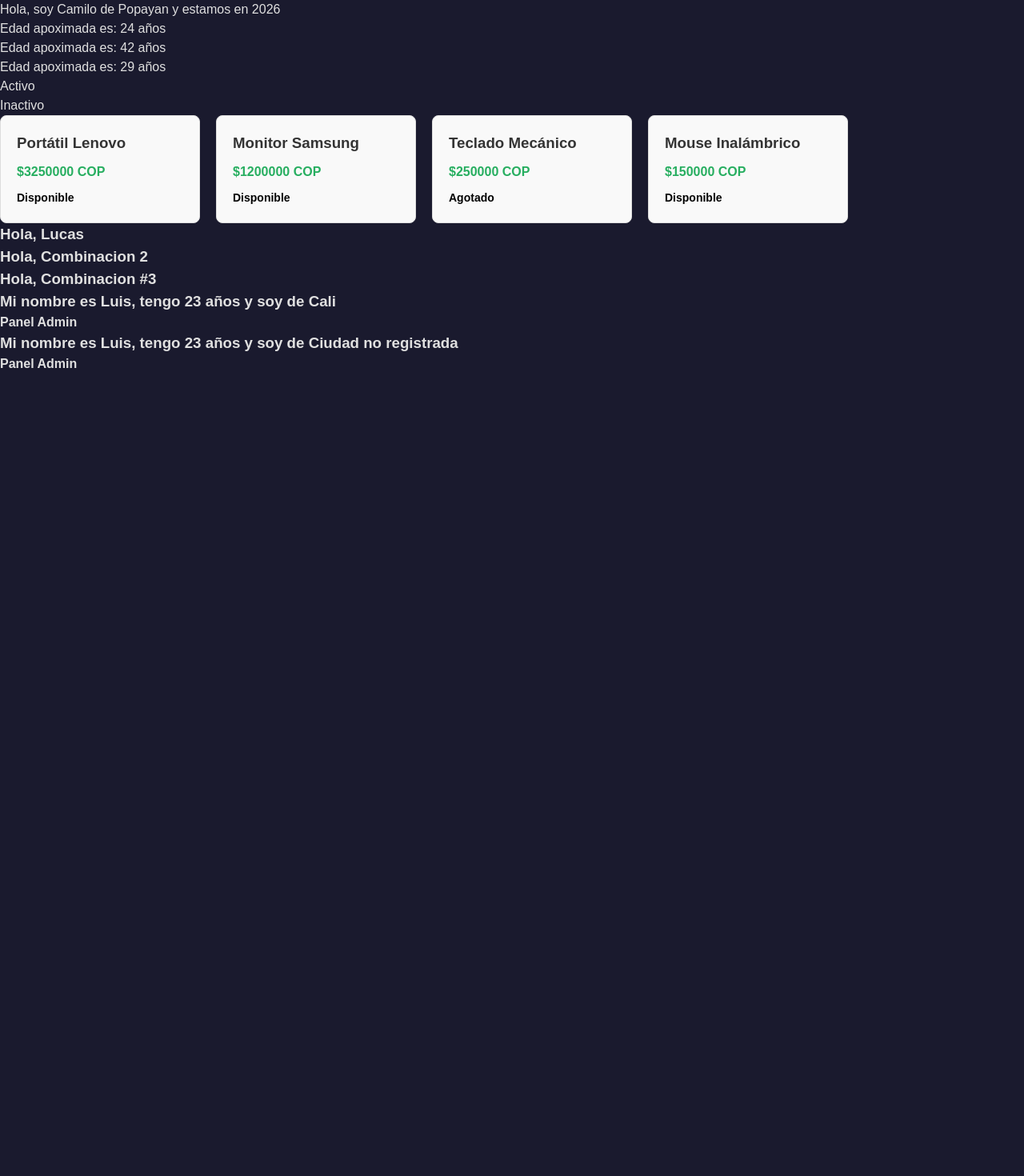
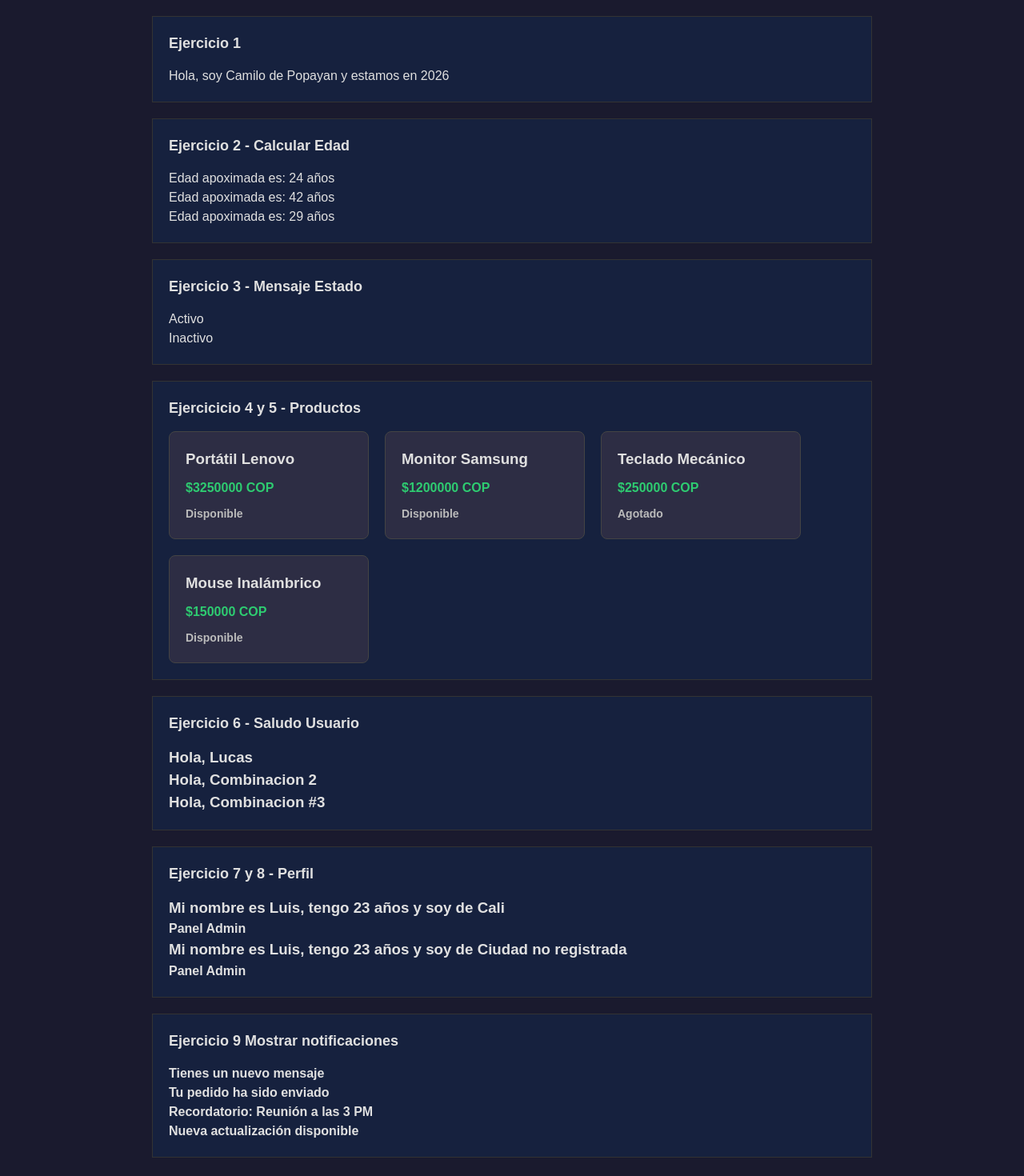
Before and after one commit to Camilo77R/taller-react, a React (Vite) app: page / in a window 1280 px wide. Shown: the top 1470 px of the page at 80% size. Before the commit the page ends 800 px from the top, so only its background shows below. Built offline with nearby package versions, Linux system fonts and the light colour scheme.

Commit message:
Ejercicio 9: Mostrar notificaciones con map y condicional

```diff
--- a/src/App.jsx
+++ b/src/App.jsx
@@ -3,37 +3,57 @@ import CalcularEdad from "./CalcularEdad"
 import MensajeEstado from "./MensajeEstado"
 import Productos from "./Productos"
 import SaludoUsuario from "./SaludoUsuario"
-
 import Perfil from "./Perfil"
+import MostrarNotificaciones from "./MostrarNotificaciones"
+import './App.css'
 
 function App() {
 
 
   // app reenderiza el componente y react crea el obj props => luego Ejercicio1 recibe los valores del obj props y se muestra en pantalla la frase
   return (
-    <>
+    <div className="app-container">
+      <div className="ejercicio">
+        <h2>Ejercicio 1</h2>
         <Ejercicio1  ciudad="Popayan" nombre="Camilo" anio="2026"></Ejercicio1>
+      </div>
 
+      <div className="ejercicio">
+        <h2>Ejercicio 2 - Calcular Edad</h2>
         <CalcularEdad anioNacimiento={2002}></CalcularEdad>
         <CalcularEdad anioNacimiento={1984}></CalcularEdad>
         <CalcularEdad anioNacimiento={1997}></CalcularEdad>
+      </div>
 
-
+      <div className="ejercicio">
+        <h2>Ejercicio 3 - Mensaje Estado</h2>
         <MensajeEstado activo={true}></MensajeEstado>
         <MensajeEstado activo={false}></MensajeEstado>
+      </div>
 
+      <div className="ejercicio">
+        <h2>Ejercicicio 4 y 5 - Productos</h2>
+        <Productos></Productos>
+      </div>
 
-      <Productos></Productos>
-
-
+      <div className="ejercicio">
+        <h2>Ejercicio 6 - Saludo Usuario</h2>
         <SaludoUsuario nombre="Lucas" mensaje="Hola"></SaludoUsuario>
         <SaludoUsuario  mensaje="Hola" nombre="Combinacion 2"></SaludoUsuario>
         <SaludoUsuario  mensaje="Hola" nombre="Combinacion #3"></SaludoUsuario>
+      </div>
 
-
+      <div className="ejercicio">
+        <h2>Ejercicio 7 y 8 - Perfil</h2>
         <Perfil nombre="Luis" edad="23" ciudad="Cali"></Perfil>
         <Perfil nombre="Luis" edad="23" ></Perfil>
-    </>
+      </div>
+
+      <div className="ejercicio">
+        <h2>Ejercicio 9 Mostrar notificaciones</h2>
+          <MostrarNotificaciones></MostrarNotificaciones>
+      </div>
+    </div>
   )
 }
 
--- /dev/null
+++ b/src/MostrarNotificaciones.jsx
@@ -0,0 +1,31 @@
+// 9. Cree un arreglo notificaciones (strings) y una variable mostrarNotificaciones.
+// Si mostrarNotificaciones es true y el arreglo tiene elementos, renderice la
+// lista con map. Si no, muestre “No hay notificaciones”. Combine && y
+// condicional.
+
+
+const notificacionesArray = [
+    "Tienes un nuevo mensaje",
+    "Tu pedido ha sido enviado",
+    "Recordatorio: Reunión a las 3 PM",
+    "Nueva actualización disponible"
+]
+function MostrarNotificaciones (){
+
+    let verNotificacion = true
+
+    return (
+        <>
+            <h4>{verNotificacion && notificacionesArray.length > 0 ?
+
+            notificacionesArray.map((notificacion , i)=>(
+
+                <p key={i}> {notificacion}</p>
+            )): "!No hay notificaciones!"
+
+            }</h4>
+        </>
+    )
+}
+
+export default MostrarNotificaciones
--- a/src/Productos.module.css
+++ b/src/Productos.module.css
@@ -5,20 +5,20 @@
 }
 
 .tarjeta {
-    border: 1px solid #ddd;
+    border: 1px solid #444;
     padding: 20px;
     border-radius: 8px;
-    background-color: #f9f9f9;
+    background-color: #2d2d44;
     min-width: 250px;
 }
 
 .titulo {
     margin: 0 0 10px 0;
-    color: #333;
+    color: #e0e0e0;
 }
 
 .precio {
-    color: #27ae60;
+    color: #2ecc71;
     font-weight: bold;
 }
 
@@ -26,5 +26,5 @@
     font-size: 14px;
     font-weight: bold;
     margin-top: 10px;
-    color: #000000;
+    color: #bbb;
 }
```
Lines whose indentation alone changed are shown as unchanged.
